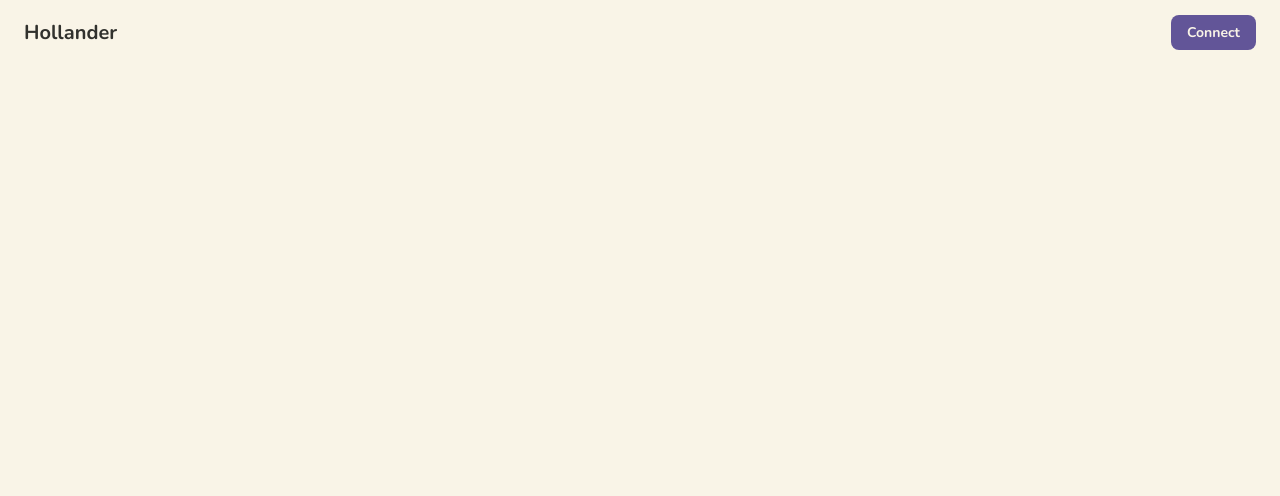
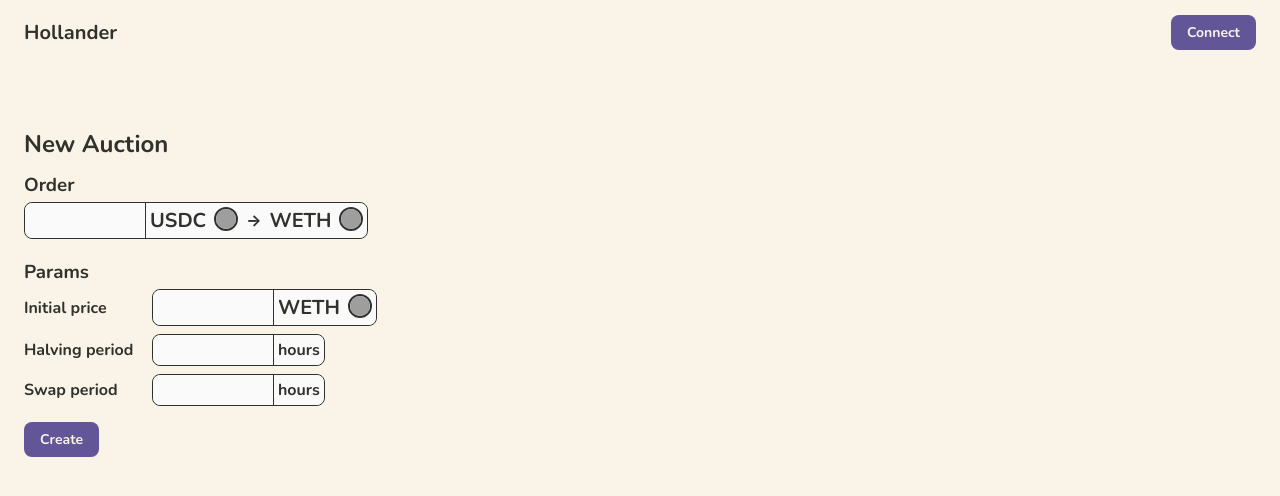
Before and after one commit to Destiner/hollander-app, a Vue app: page /auction/new in a window 1280 px wide. Before the commit this address had no page. Shown: the top 496 px of the page. Built offline with nearby package versions, Linux system fonts and the light colour scheme; grey boxes are pictures that could not be loaded.

Commit message:
Add NewAuction page

```diff
--- a/src/main.ts
+++ b/src/main.ts
@@ -3,11 +3,15 @@ import { createWebHistory, createRouter } from 'vue-router';
 
 import App from './App.vue';
 import Home from './pages/Home.vue';
+import NewAuction from './pages/NewAuction.vue';
 
 const routerHistory = createWebHistory();
 const router = createRouter({
   history: routerHistory,
-  routes: [{ path: '/', component: Home }],
+  routes: [
+    { path: '/', component: Home },
+    { path: '/auction/new', component: NewAuction },
+  ],
 });
 
 const app = createApp(App);
--- /dev/null
+++ b/src/pages/NewAuction.vue
@@ -0,0 +1,109 @@
+<template>
+  <div class="page">
+    <h2>New Auction</h2>
+    <div class="form">
+      <div class="order">
+        <h3>Order</h3>
+        <HolInput v-model="amount">
+          <div class="pair">
+            <HolAsset
+              show-icon
+              show-symbol
+              :address="assetOut"
+            />
+            →
+            <HolAsset
+              show-icon
+              show-symbol
+              :address="assetIn"
+            />
+          </div>
+        </HolInput>
+      </div>
+      <div>
+        <h3>Params</h3>
+        <div class="params">
+          <div class="param">
+            <span class="param-name">Initial price</span>
+            <HolInput v-model="initialPrice">
+              <HolAsset
+                show-icon
+                show-symbol
+                :address="assetIn"
+              />
+            </HolInput>
+          </div>
+          <div class="param">
+            <span class="param-name">Halving period</span>
+            <HolInput v-model="halvingPeriod"> hours </HolInput>
+          </div>
+          <div class="param">
+            <span class="param-name">Swap period</span>
+            <HolInput v-model="swapPeriod"> hours </HolInput>
+          </div>
+        </div>
+      </div>
+      <div>
+        <HolButton label="Create" />
+      </div>
+    </div>
+  </div>
+</template>
+
+<script setup lang="ts">
+import { ref } from 'vue';
+
+import HolAsset from '@/components/HolAsset.vue';
+import HolButton from '@/components/HolButton.vue';
+import HolInput from '@/components/HolInput.vue';
+
+const amount = ref('');
+const assetIn = ref('0xc');
+const assetOut = ref('0xa');
+
+const initialPrice = ref('');
+const halvingPeriod = ref('');
+const swapPeriod = ref('');
+</script>
+
+<style scoped>
+h2 {
+  margin: 8px 0;
+}
+
+h3 {
+  margin: 4px 0;
+}
+
+.page {
+  margin: 64px 24px 0;
+}
+
+.form {
+  display: flex;
+  gap: 16px;
+  flex-direction: column;
+}
+
+.pair {
+  display: flex;
+  gap: 8px;
+  align-items: center;
+}
+
+.params {
+  display: flex;
+  gap: 8px;
+  flex-direction: column;
+}
+
+.param {
+  display: flex;
+  gap: 8px;
+  align-items: center;
+}
+
+.param-name {
+  width: 120px;
+}
+</style>
```
